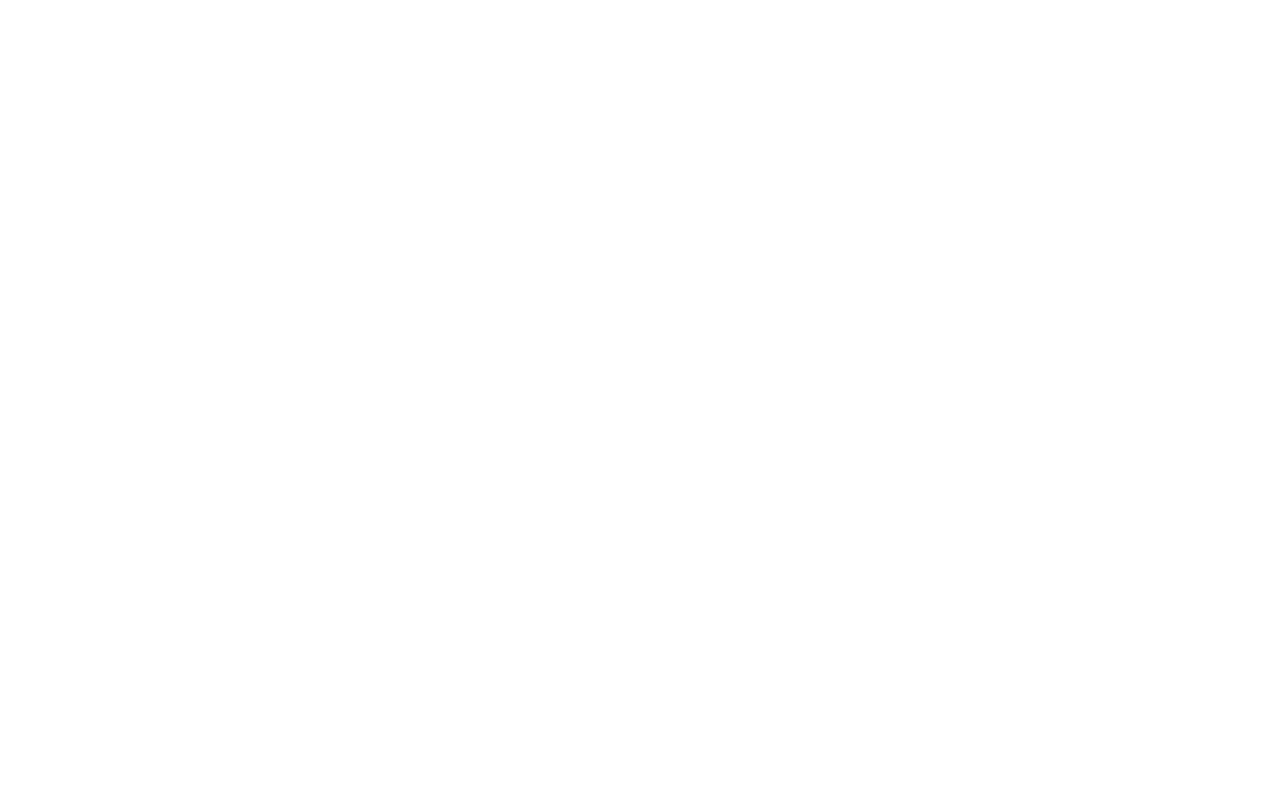
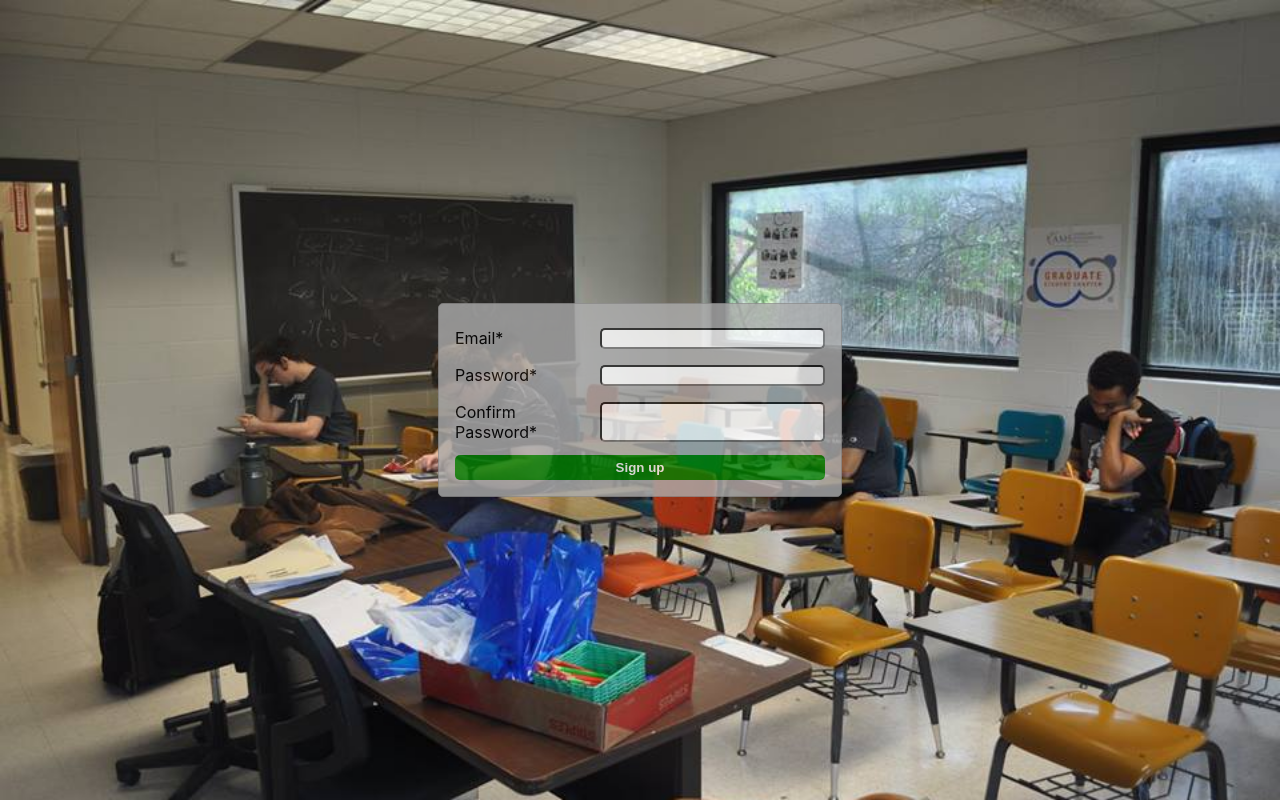
Before and after one commit to spradha1/forum, a React (Create React App) app: page /signup in a window 1280 px wide. Built offline with nearby package versions, Linux system fonts and the light colour scheme.

Commit message:
Signup page

```diff
--- a/src/App.js
+++ b/src/App.js
@@ -6,6 +6,7 @@
 import Home from './components/Home';
 import Thread from './components/Thread';
 import Login from './components/Login';
+import Signup from './components/Signup';
 import './styles/Home.css';
 
 
@@ -40,6 +41,7 @@
 					<Route exact path='/' component={Home} />
 					<Route path='/post/:postId' component={Thread} />
 					<Route exact path='/login' component={Login} />
+					<Route exact path='/signup' component={Signup} />
 				</div>
 			</Router>
 		)
--- a/src/components/Login.js
+++ b/src/components/Login.js
@@ -16,8 +16,8 @@
   }
 
   // login
-  login = () => {
-    if (this.verifyLogin()) {
+  login = async () => {
+    if (await this.verifyLogin()) {
       componentAuth.signin();
       this.setState({ loggedIn: componentAuth.isAuthenticated });
     }
@@ -35,11 +35,11 @@
   }
 
   // verify login credentials
-  verifyLogin = async () => {
+  verifyLogin = () => {
     // search users by email and password
     const email = document.querySelector('#email').value;
     const pwd = document.querySelector('#password').value;
-		await fetch(`http://localhost:3001/user/?email=${email}&pwd=${pwd}`)
+		return fetch(`http://localhost:3001/user/?email=${email}&pwd=${pwd}`)
 			.then(res => res.json())
 			.then(users => {
         if (users.length === 1)
--- a/src/components/Navbar.js
+++ b/src/components/Navbar.js
@@ -21,15 +21,17 @@
   render () {
     return (
       <div className='nav-container'>
-        {componentAuth.isAuthenticated
-          ? <div className='log-button' onClick={this.logout}>
+        {componentAuth.isAuthenticated &&
+          <div className='log-button' onClick={this.logout}>
             <Link className='link' to={{
               pathname: `/`
             }}>
               LOG OUT
             </Link>
           </div>
-          : <div className='log-button'>
+        }
+        {!componentAuth.isAuthenticated &&
+          <div className='log-button'>
             <Link className='link' to={{
               pathname: `/login`,
               state: {
@@ -40,6 +42,15 @@
             </Link>
           </div>
         }
+        {!componentAuth.isAuthenticated &&
+          <div className='log-button'>
+            <Link className='link' to={{
+              pathname: `/signup`,
+            }}>
+              SIGN UP
+            </Link>
+          </div>
+        }
       </div>
     )
   }
--- /dev/null
+++ b/src/components/Signup.js
@@ -0,0 +1,137 @@
+import React, { Component } from 'react';
+import {
+  Redirect
+} from 'react-router-dom';
+import {componentAuth} from '../App';
+import '../styles/Signup.css';
+
+class Signup extends Component {
+
+  state = {
+    signedUp: false
+  }
+
+  componentDidMount () {
+
+  }
+
+  // sign up
+  signup = async () => {
+    const email = document.querySelector('#signup-email').value;
+    const pwd = document.querySelector('#signup-password').value;
+    const confirmPwd = document.querySelector('#signup-confirm-password').value;
+    const status = this.verifySignup(email, pwd, confirmPwd);
+    if (status) {
+      const req = {
+				method: 'POST',
+				headers: {
+					'Content-Type': 'application/json',
+				},
+				body: JSON.stringify({
+					"email": email,
+					"pwd": pwd
+				})
+			};
+			await fetch('http://localhost:3001/addUser', req)
+			.then((res) => res.json())
+			.then((data) => {
+				if (data.msg === "OK") {
+          console.log('Signed up');
+          componentAuth.signin();
+          this.setState({ signedUp: componentAuth.isAuthenticated });
+        }
+      });
+    }
+    else {
+      console.log('Failed to sign up');
+      // empty input fields on failing sign up
+      document.querySelector('#signup-email').value = "";
+      document.querySelector('#signup-password').value = "";
+      document.querySelector('#signup-confirm-password').value = "";
+    }
+  }
+
+  // verfy signup information
+  verifySignup = (email, pwd, confirmPwd) => {
+    if (this.verifyEmail(email) && this.verifyPassword(pwd, confirmPwd))
+      return true;
+    return false;
+  }
+
+  // verify email pattern
+  verifyEmail = (email) => {
+    const emailError = document.querySelector('.email-error');
+    const emailRegex = /^\w+([.-]?\w+)*@\w+([.-]?\w+)*(\.\w{2,3})+$/;
+    const matches = email.match(emailRegex);
+
+    if (email.length !== 0 && matches) {
+      emailError.innerHTML = "";
+      return true;
+    }
+    else {
+      emailError.innerHTML = "Enter a valid email address";
+      return false;
+    }
+  }
+
+  // verify password
+  verifyPassword = (pwd, confirmPwd) => {
+    const signupPasswordError = document.querySelector('.signup-password-error');
+    const signupConfirmPasswordError = document.querySelector('.signup-confirm-password-error');
+    signupPasswordError.innerHTML = "";
+    signupConfirmPasswordError.innerHTML = "";
+    if (pwd.length < 8) {
+      signupPasswordError.innerHTML = "Password should be at least 8 characters long";
+      return false;
+    }
+    if (pwd !== confirmPwd) {
+      signupConfirmPasswordError.innerHTML = "Passwords don't match";
+      return false;
+    }
+    signupPasswordError.innerHTML = "";
+    signupConfirmPasswordError.innerHTML = "";
+    return true;
+  }
+
+
+  render () {
+    const { signedUp } = this.state;
+    if (signedUp) {
+      return (
+        <Redirect to="/" />
+      )
+    }
+    return (
+      <div className='signupPage'>
+        <form
+          className='signupBox'
+          onSubmit={(e) => {
+            e.preventDefault();
+            this.signup();
+          }}
+        >
+          <div className='signup-email'>
+            <label htmlFor="signup-email">Email*</label>
+            <input type="text" id="signup-email" />
+          </div>
+          <span className="email-error"></span>
+          <div className='signup-password'>
+            <label htmlFor="signup-password">Password*</label>
+            <input type="password" id="signup-password" />
+          </div>
+          <span className="signup-password-error"></span>
+          <div className='signup-confirm-password'>
+            <label htmlFor="signup-confirm-password">Confirm Password*</label>
+            <input type="password" id="signup-confirm-password" />
+          </div>
+          <span className="signup-confirm-password-error"></span>
+          <div className='signup-button'>
+            <input type='submit' value='Sign up' />
+          </div>
+        </form>
+      </div>
+    )
+  }
+}
+
+export default Signup;
--- a/src/styles/Navbar.css
+++ b/src/styles/Navbar.css
@@ -1,12 +1,11 @@
 .nav-container {
   margin: 0;
   display: flex;
-  flex-direction: column;
+  flex-flow: row-reverse;
   background: rgb(173, 173, 173);
 }
 
 .log-button {
-  align-self: flex-end;
   padding: 1em;
 }
 
--- /dev/null
+++ b/src/styles/Signup.css
@@ -0,0 +1,63 @@
+.signupPage {
+  width: 100%;
+  height: 100%;
+  display: flex;
+  align-items: center;
+  justify-content: center;
+  background-image: url("../assets/signup.jpg");
+  background-size: cover;
+}
+
+.signupBox {
+  position: absolute;
+  display: flex;
+  flex-flow: row wrap;
+  width: 370px;
+  padding: 1em;
+  background: rgb(173, 173, 173);
+  border: 0.2px solid rgb(143, 142, 142);
+  border-radius: 5px;
+  opacity: 0.8;
+}
+
+.signup-email, .signup-password, .signup-confirm-password {
+  display: flex;
+  width: 100%;
+  margin: 0.5em 0;
+}
+
+.signupBox label {
+  width: 40%;
+  text-align: left;
+}
+
+.signupBox input {
+  width: 60%;
+  border-radius: 5px;
+}
+
+.email-error, .signup-password-error, .signup-confirm-password-error {
+  color: red;
+  width: 100%;
+  text-align: right;
+}
+
+.signup-button {
+  width: 100%;
+  border-radius: 5px;
+  margin-top: 5px;
+}
+
+.signup-button input {
+  width: 100%;
+  color: white;
+  background: green;
+  padding: 5px;
+  border: none;
+  font-weight: 600;
+}
+
+.signup-button input:hover {
+  cursor: pointer;
+  background: linear-gradient(rgb(1, 97, 1), rgb(1, 153, 1));
+}
```
Also changed, not shown: src/assets/signup.jpg (added). Lines whose indentation alone changed are shown as unchanged.
